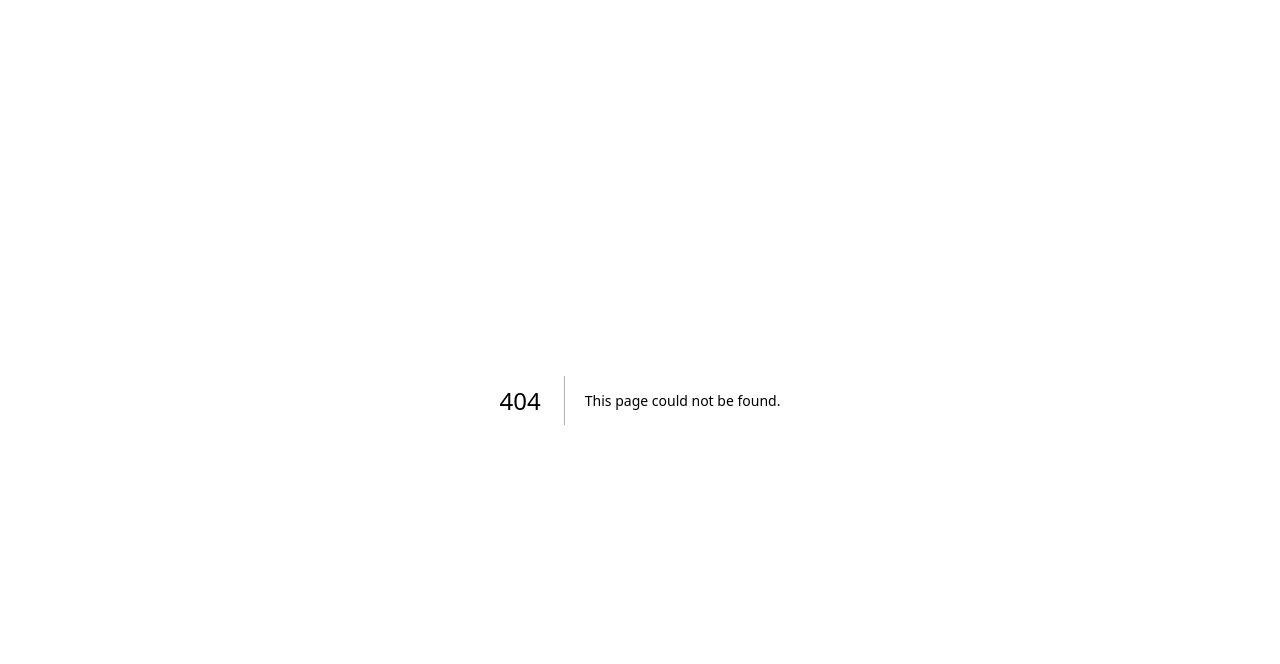
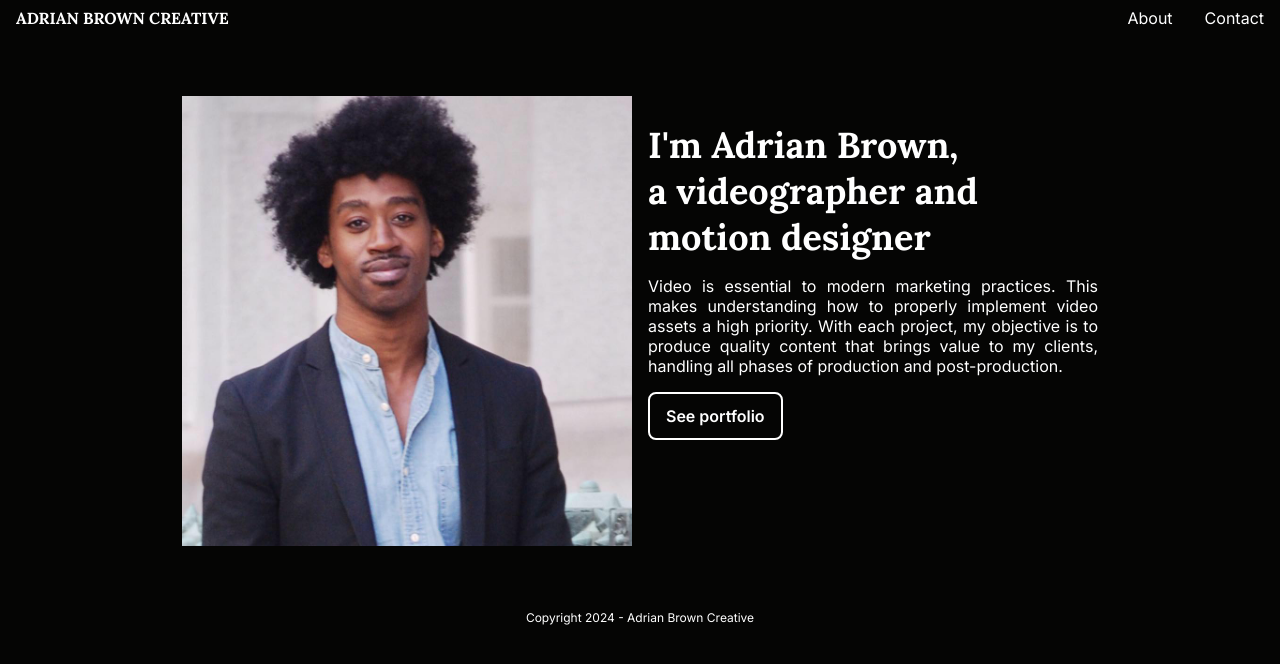
Before and after one commit to adrianbrown732/adrian-brown-creative, a Next.js app: page /about in a window 1280 px wide. Before the commit this address had no page. Shown: the top 664 px of the page. Built offline with nearby package versions, Linux system fonts and the light colour scheme.

Commit message:
Update portfolio location

```diff
--- /dev/null
+++ b/app/about/page.js
@@ -0,0 +1,35 @@
+import styles from "../page.module.css";
+import Header from "../header";
+import Footer from "../footer";
+import { Lora } from "next/font/google";
+import Link from "next/link";
+
+const lora = Lora({ subsets: ["latin"] });
+
+export default function About() {
+  return (
+    <>
+      <Header />
+      <section className={styles.about}>
+        <div className={styles.profile}></div>
+        <div className={styles.bio}>
+          <h2 className={lora.className}>
+            I'm Adrian Brown, <br />a videographer and
+            <br /> motion designer
+          </h2>
+          <p>
+            Video is essential to modern marketing practices. This makes
+            understanding how to properly implement video assets a high
+            priority. With each project, my objective is to produce quality
+            content that brings value to my clients, handling all phases of
+            production and post-production.
+          </p>
+          <button>
+            <Link href="/">See portfolio</Link>
+          </button>
+        </div>
+      </section>
+      <Footer />
+    </>
+  );
+}
--- a/app/header.js
+++ b/app/header.js
@@ -39,7 +39,7 @@ export default function Header() {
 
         <ul className={`${styles.nav} ${styles.desktop}`}>
           <li>
-            <Link href="/portfolio">Portfolio</Link>
+            <Link href="/about">About</Link>
           </li>
           <li>
             <Link href={email}>Contact</Link>
@@ -67,7 +67,7 @@ export default function Header() {
 
         <ul className={styles["mobile-nav"]}>
           <li>
-            <Link href="/portfolio">Portfolio</Link>
+            <Link href="/about">About</Link>
           </li>
           <li>
             <Link href={email}>Contact</Link>
--- a/app/page.module.css
+++ b/app/page.module.css
@@ -124,6 +124,7 @@
   aspect-ratio: 1 / 1;
   background-image: url("../public/headshot.jpg");
   background-size: contain;
+  margin-top: 64px;
 }
 
 .bio {
@@ -152,7 +153,6 @@
   grid-template-columns: repeat(auto-fit, minmax(250px, 1fr));
   max-width: 750px;
   margin-inline: auto;
-  margin-top: 64px;
 }
 
 .overlay {
@@ -223,6 +223,12 @@
   display: none;
 }
 
+@media (min-width: 767px) {
+  .portfolio {
+    margin-top: 64px;
+  }
+}
+
 @media (min-width: 700px) {
   .hamburger {
     display: none;
```
Also changed, not shown: app/page.js (+2 -27 lines), app/portfolio.js (renamed from app/portfolio/page.js, +3 -10 lines).
